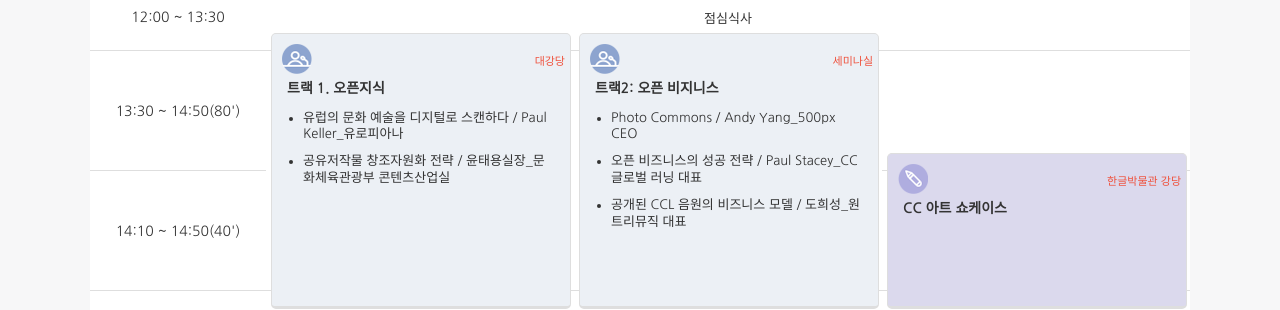
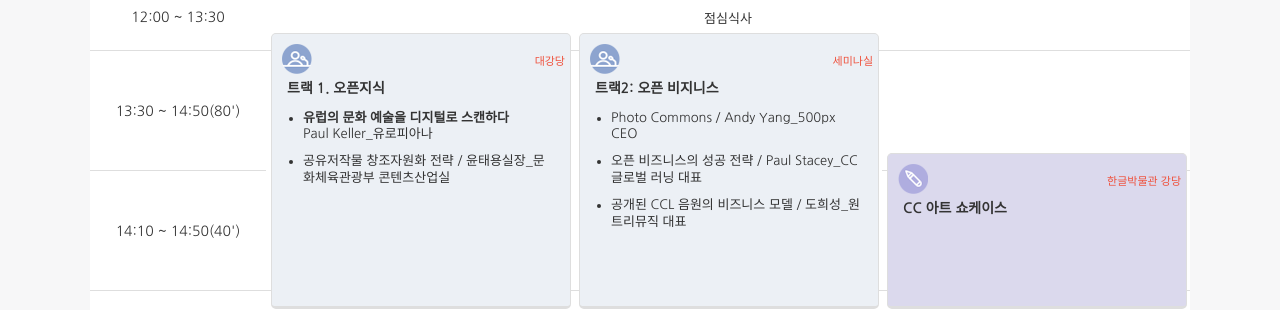
Before and after one commit to creativecommonskorea/2015-global-summit, a Jekyll site: the page built from programs.html, in a window 1280 px wide. Shown: the part 1129-1439 px from the top of the page. Built offline with Jekyll 4.4.1, drawn with Linux system fonts in a browser that asks for light colours; nearby versions of some CDN libraries.

```diff
--- a/_includes/day15_detail.html
+++ b/_includes/day15_detail.html
@@ -86,7 +86,7 @@
                         <div class="location">대강당</div>
                         <span class="h2">트랙 1. 오픈지식</span>
                         <ul>
-                            <li>유럽의 문화 예술을 디지털로 스캔하다 / Paul Keller_유로피아나</li>
+                            <li><b>유럽의 문화 예술을 디지털로 스캔하다</b><br>Paul Keller_유로피아나</li>
                             <li>공유저작물 창조자원화 전략 / 윤태용실장_문화체육관광부 콘텐츠산업실</li>
                         </ul>
                     </div>
```
